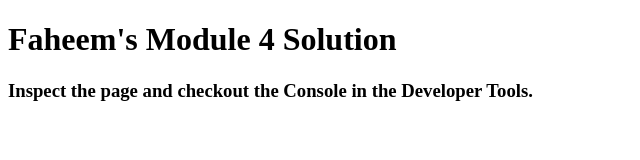
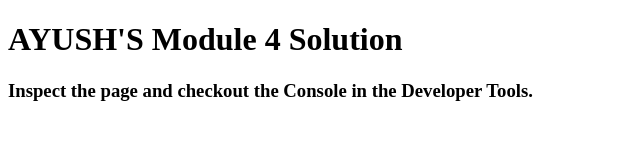
Before and after one commit to devayush17/module_4_solution, a plain HTML site: page index.html in a window 1280 px wide. Shown: the whole page, without its empty margins (0-640 px from the left). Drawn offline with Linux system fonts and the light colour scheme.

Commit message:
Update index.html

```diff
--- a/index.html
+++ b/index.html
@@ -11,7 +11,7 @@
   <script src="script.js"></script>
 </head>
 <body>
-  <h1>Faheem's Module 4 Solution</h1>
+  <h1>AYUSH'S Module 4 Solution</h1>
   <h3>Inspect the page and checkout the Console in the Developer Tools.</h3>
 </body>
 </html>
```
